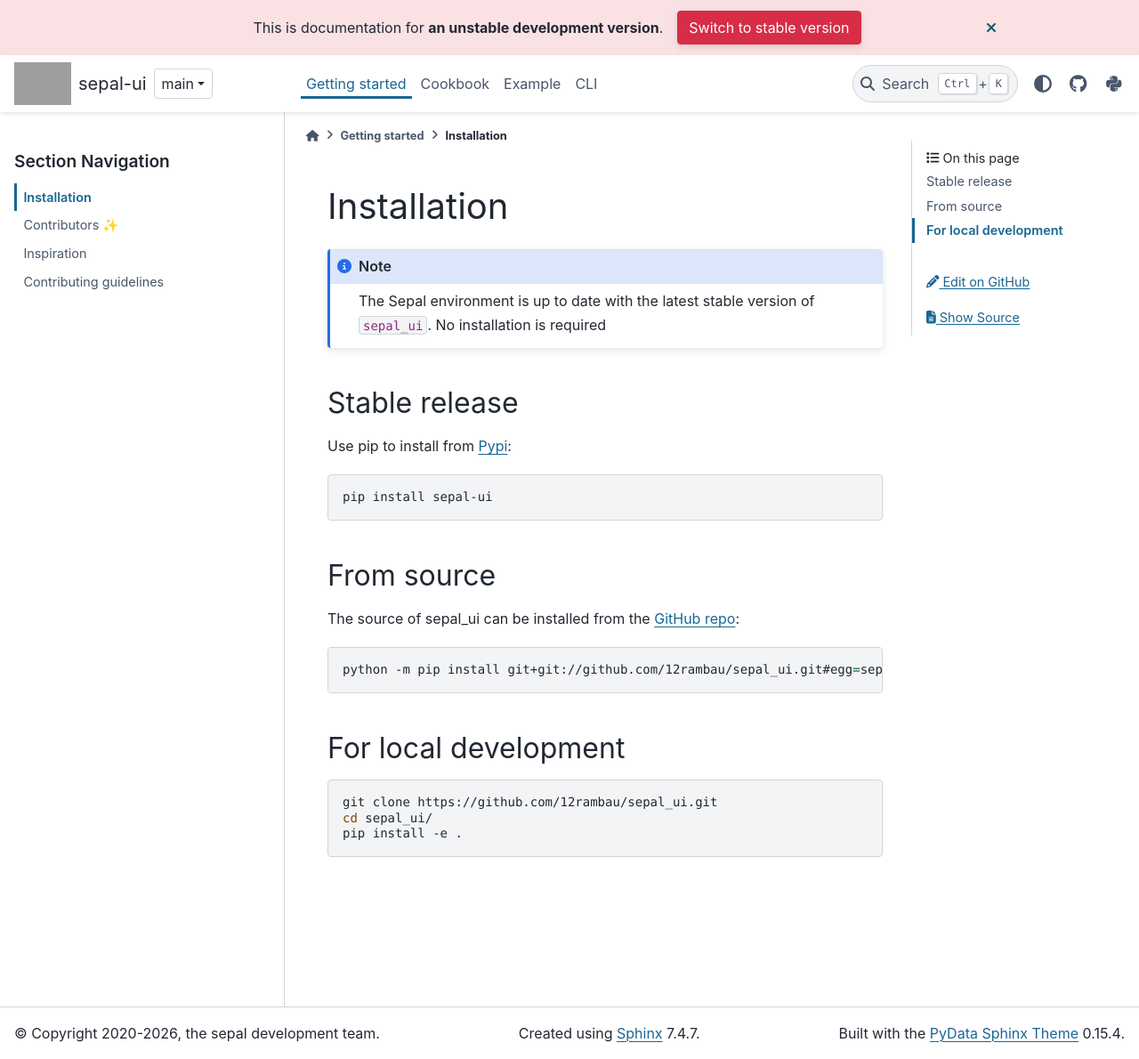
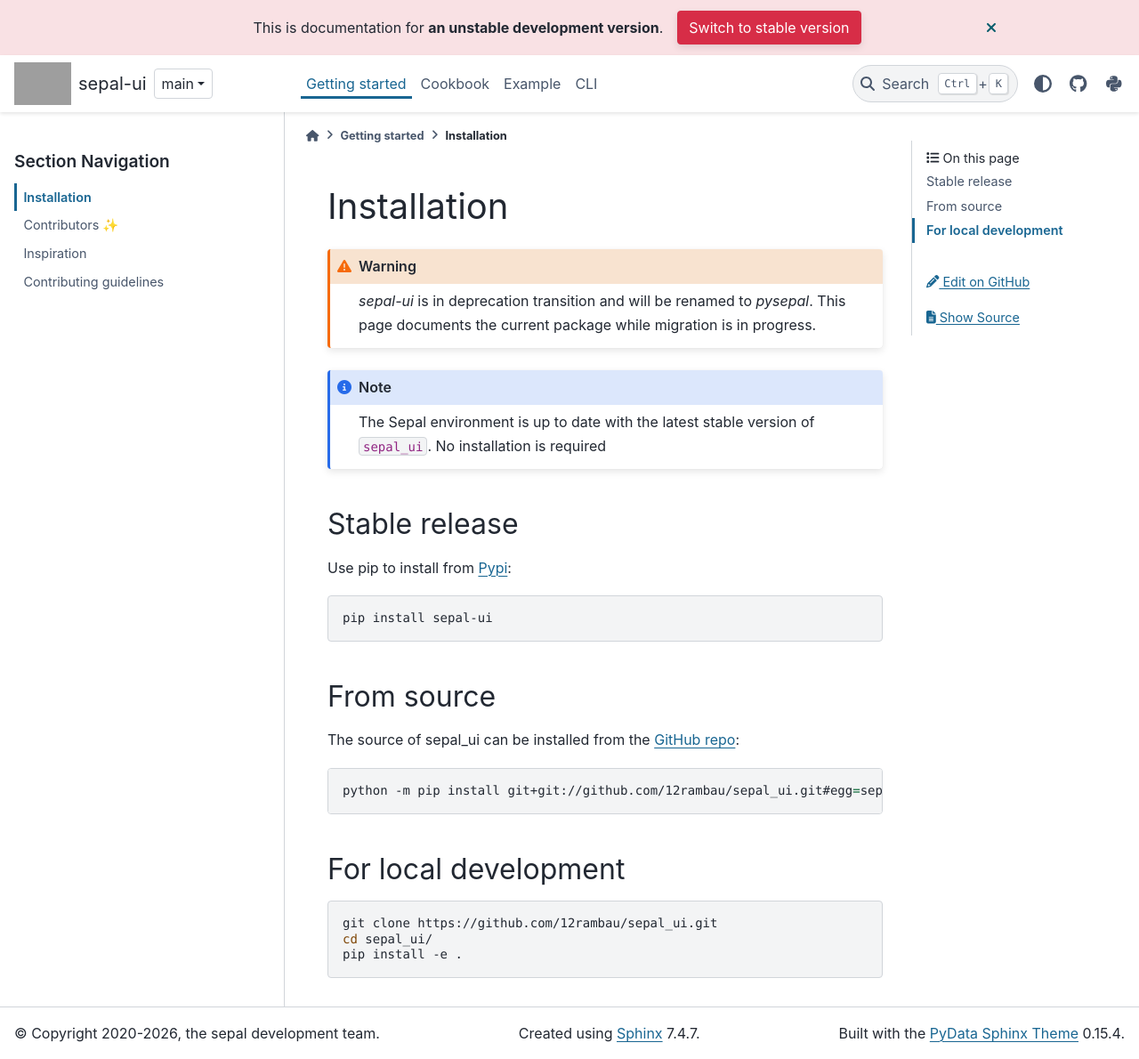
Before and after one commit to openforis/sepal_ui, a Sphinx documentation site: the page built from docs/source/start/installation.rst, in a window 1280 px wide and 1190 px high. Shown: the whole window at 89% size. Built offline with Sphinx 7.4.7 and the PyData theme 0.15.4, drawn with Linux system fonts in a browser that asks for light colours; pages that are not in the unit, such as notebooks, are missing from menus; the version number is read from the project's files by our own code; grey boxes are pictures that could not be loaded.

Commit message:
fix: prepare sepal-ui deprecation notice for pysepal migration (#967)

```diff
--- a/README.rst
+++ b/README.rst
@@ -2,6 +2,11 @@
 
 Sepal_ui
 --------
+
+.. warning::
+
+    `sepal-ui` is in deprecation transition and will be renamed to `pysepal`.
+    This release is maintained for compatibility while migration work is completed.
 
 .. image:: https://img.shields.io/badge/License-MIT-yellow.svg?logo=opensourceinitiative&logoColor=white
     :target: https://opensource.org/licenses/MIT
--- a/docs/source/index.rst
+++ b/docs/source/index.rst
@@ -2,6 +2,11 @@
 
 Sepal_ui
 --------
+
+.. warning::
+
+    `sepal-ui` is in deprecation transition and will be renamed to `pysepal`.
+    Keep using `sepal-ui` for now, and plan migration to `pysepal` as the new canonical package name.
 
 --------------------------------------------------------------------------------
 
--- a/docs/source/start/index.rst
+++ b/docs/source/start/index.rst
@@ -1,5 +1,10 @@
 Getting started
 ===============
+
+.. warning::
+
+    `sepal-ui` is in deprecation transition and will be renamed to `pysepal`.
+    New projects should track migration updates and adopt `pysepal` when available.
 
 :code:`sepal_ui` is a lib designed to create elegant python based dashboard in the SEPAL environment. It is designed on top of the amazing `ipyvuetify <https://ipyvuetify.readthedocs.io/en/latest/introduction.html>`_ library and will help developer to easily create interface for their workflows.
 By using this libraries, you'll ensure a robust and unified interface for your scripts and a easy and complete integration into the SEPAL dashboard of application.
--- a/docs/source/start/installation.rst
+++ b/docs/source/start/installation.rst
@@ -1,5 +1,10 @@
 Installation
 ============
+
+.. warning::
+
+   `sepal-ui` is in deprecation transition and will be renamed to `pysepal`.
+   This page documents the current package while migration is in progress.
 
 .. note::
 
```
Also changed, not shown: sepal_ui/__init__.py (+11 -0 lines), 1 other file.
